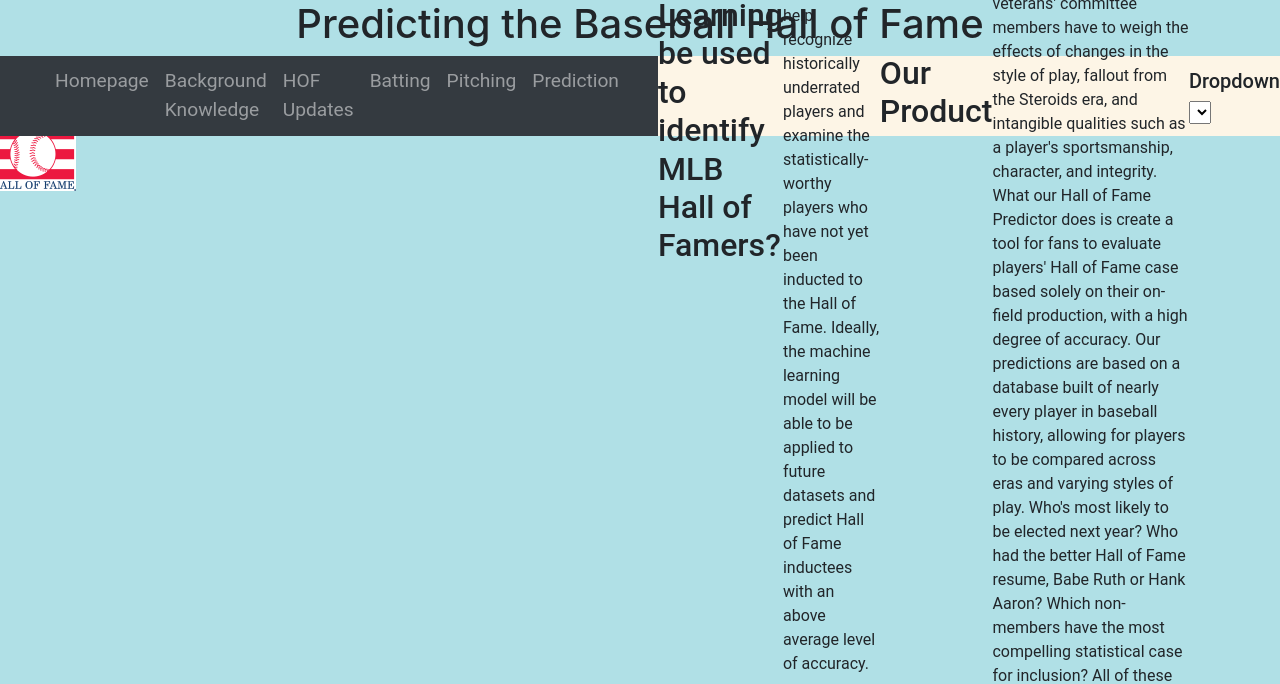
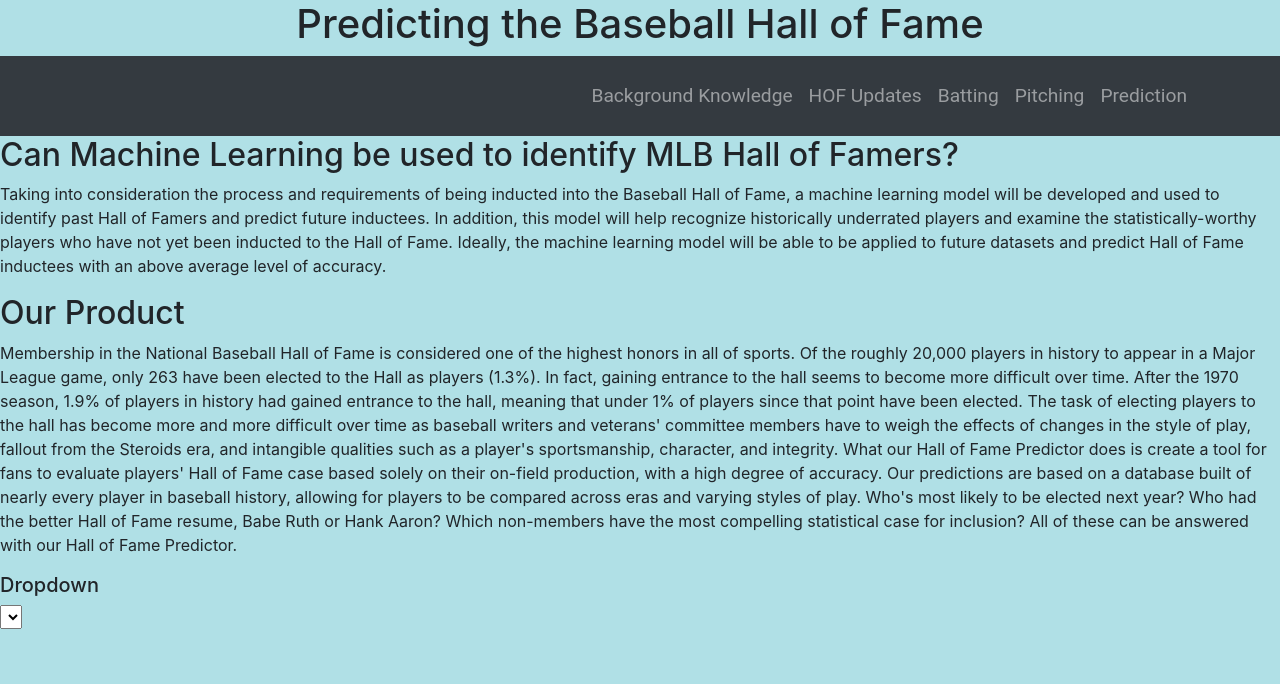
Before and after one commit to greensleeves8/Final_Project_Baseball, a Flask app: page / in a window 1280 px wide. Shown: the top 684 px of the page. Run offline with Flask 2, Linux system fonts and the light colour scheme; lists and menus that the app fills with data are empty; some libraries are stand-ins or nearby versions.

Commit message:
navbar additions and formatting fixes

```diff
--- a/h_app/__init__.py
+++ b/h_app/__init__.py
@@ -5,7 +5,6 @@ import datetime as dt
 import os
 
 app_h = Flask(__name__)
-
 
 app_h.config["MONGO_URI"] = os.environ['APP_SETTINGS']
 print(app_h.config["MONGO_URI"])
@@ -40,6 +39,7 @@ def Pitching():
 def Prediction():
     return render_template("prediction.html")
 
+
 # Create a scraping route
 
 @app_h.route("/Scrape")
--- a/h_app/static/css/style.css
+++ b/h_app/static/css/style.css
@@ -17,7 +17,6 @@ nav{
   height: 80px;
   font-family: 'Roboto', sans-serif;
   background-color: #FDF5E6;
-  margin: 0 auto;
   padding: 0 auto;
   position: sticky;
   top: 0;
@@ -55,7 +54,6 @@ nav{
 
 .logo img{
   position: absolute;
-  margin-top: 0px;
   margin-left: -10px;
 }
 
--- a/h_app/templates/index.html
+++ b/h_app/templates/index.html
@@ -5,12 +5,8 @@
 <!--Title-->
 <h1><center>Predicting the Baseball Hall of Fame</center></h1>
 
-<nav>
-    <div class= "logo"><a href="#"><img src="Images/nb_logo.png" style="float: left"></a>
-    </div>
-
-<!-- Navigation -->
-<nav class="navbar navbar-expand-lg navbar-dark bg-dark fixed-top" id="mainNav">
+ <!-- Navigation -->
+ <nav class="navbar navbar-expand-lg navbar-dark bg-dark fixed-top" id="mainNav">
     <div class="container">
       <a class="navbar-brand js-scroll-trigger" href="#page-top"></a>
       <button class="navbar-toggler" type="button" data-toggle="collapse" data-target="#navbarResponsive" aria-controls="navbarResponsive" aria-expanded="false" aria-label="Toggle navigation">
@@ -18,9 +14,9 @@
       </button>
       <div class="collapse navbar-collapse" id="navbarResponsive">
         <ul class="navbar-nav ml-auto">
-          <li class="nav-item">
+          <!-- <li class="nav-item">
             <a class="nav-link js-scroll-trigger" href="https://hall-of-fame-baseball.herokuapp.com/base">Homepage</a>
-          </li>
+          </li> -->
           <li class="nav-item">
             <a class="nav-link js-scroll-trigger" href="https://hall-of-fame-baseball.herokuapp.com/Background">Background Knowledge</a>
           </li>
@@ -41,8 +37,6 @@
     </div>
   </nav>
 
-
-
 <h2>Can Machine Learning be used to identify MLB Hall of Famers?</h2>
 <p>Taking into consideration the process and requirements of being inducted into the Baseball Hall of Fame, a machine learning model will be developed and used to identify past Hall of Famers and predict future inductees. In addition, this model will help recognize historically underrated players and examine the statistically-worthy players who have not yet been inducted to the Hall of Fame. Ideally, the machine learning model will be able to be applied to future datasets and predict Hall of Fame inductees with an above average level of accuracy.</p>
 
--- a/h_app/templates/prediction.html
+++ b/h_app/templates/prediction.html
@@ -30,9 +30,9 @@
     </button>
     <div class="collapse navbar-collapse" id="navbarResponsive">
       <ul class="navbar-nav ml-auto">
-          <li class="nav-item">
+        <!-- <li class="nav-item">
           <a class="nav-link js-scroll-trigger" href="https://hall-of-fame-baseball.herokuapp.com/base">Homepage</a>
-          </li>
+        </li> -->
         <li class="nav-item">
           <a class="nav-link js-scroll-trigger" href="https://hall-of-fame-baseball.herokuapp.com/Background">Background Knowledge</a>
         </li>
--- a/hof_scraping.py
+++ b/hof_scraping.py
@@ -1,15 +1,23 @@
 # Import dependencies
 from splinter import Browser
 from selenium import webdriver
+from selenium.webdriver.chrome.options import Options
 from webdriver_manager.chrome import ChromeDriverManager
 from bs4 import BeautifulSoup as soup
 import datetime as dt
 import os
 
+GOOGLE_CHROME_BIN = "heroku:/app/.apt/usr/bin/google-chrome"
+CHROMEDRIVER_PATH = "C:/Users/16504/.wdm/drivers/chromedriver/win32/88.0.4324.96/chromedriver.exe"
+
+chrome_options = Options()
+chrome_options.binary_location = GOOGLE_CHROME_BIN
+driver = webdriver.Chrome(executable_path=CHROMEDRIVER_PATH, chrome_options=chrome_options)
 
 def scrape_all():
     # Initiate headless driver for deployment
-    browser = Browser("chrome", executable_path=ChromeDriverManager().install(), headless=True)
+    browser = webdriver.Chrome(executable_path=CHROMEDRIVER_PATH, chrome_options=chrome_options)
+    browser = Browser("chrome", executable_path=CHROMEDRIVER_PATH, headless=True)
     news_title, news_post = hallNews(browser)
 
     # Run all scraping functions and store results in dictionary
@@ -98,7 +106,7 @@ def featured_image(browser):
 
     except AttributeError:
         return None
-
+    img_url = f"https://collection.baseballhall.org/{img_url}"
     return img_url
 
 
```
Also changed, not shown: h_app/templates/background.html (+9 -6 lines), h_app/templates/batting.html (+5 -4 lines), h_app/templates/pitching.html (+5 -4 lines), h_app/templates/scrape.html (+4 -4 lines). Lines whose indentation alone changed are shown as unchanged.
